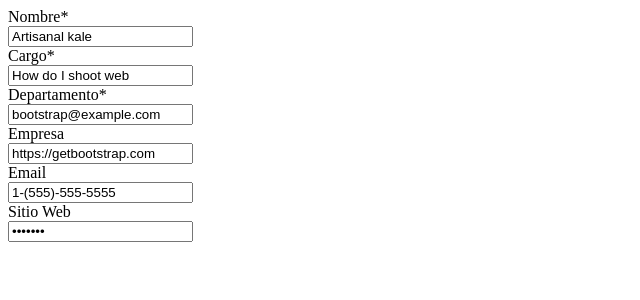
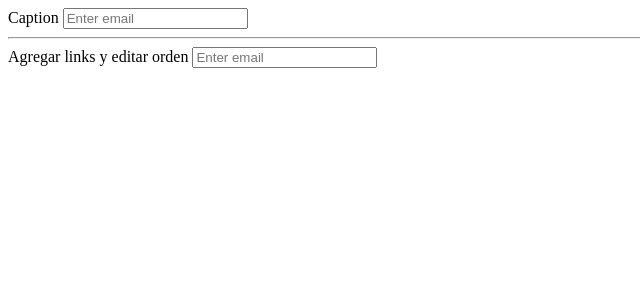
Before and after one commit to storrellas/signature_generator, a Django app: template ui/templates/tabs/social.html in a window 1280 px wide. Shown: the top 300 px of the page, without its empty margins (0-640 px from the left). Run offline with Django 3.2, Linux system fonts and the light colour scheme; the template is opened without the code that fills it, so the values that code supplies are empty.

Commit message:
ENH: Adding new files

```diff
--- a/ui/templates/signature.html
+++ b/ui/templates/signature.html
@@ -9,6 +9,11 @@
   <script src="https://code.jquery.com/jquery-3.3.1.slim.min.js" integrity="sha384-q8i/X+965DzO0rT7abK41JStQIAqVgRVzpbzo5smXKp4YfRvH+8abtTE1Pi6jizo" crossorigin="anonymous"></script>
   <script src="https://cdnjs.cloudflare.com/ajax/libs/popper.js/1.14.3/umd/popper.min.js" integrity="sha384-ZMP7rVo3mIykV+2+9J3UJ46jBk0WLaUAdn689aCwoqbBJiSnjAK/l8WvCWPIPm49" crossorigin="anonymous"></script>
   <script src="https://stackpath.bootstrapcdn.com/bootstrap/4.1.3/js/bootstrap.min.js" integrity="sha384-ChfqqxuZUCnJSK3+MXmPNIyE6ZbWh2IMqE241rYiqJxyMiZ6OW/JmZQ5stwEULTy" crossorigin="anonymous"></script>
+
+  <!-- React -->
+  <script src="https://cdnjs.cloudflare.com/ajax/libs/react/15.4.2/react.js"></script>
+  <script src="https://cdnjs.cloudflare.com/ajax/libs/react/15.4.2/react-dom.js"></script>
+  <script src="https://cdnjs.cloudflare.com/ajax/libs/babel-standalone/6.21.1/babel.min.js"></script>
 
   <style type=text/css>
     /* Show it is fixed to the top */
--- a/ui/templates/tabs/social.html
+++ b/ui/templates/tabs/social.html
@@ -1,36 +1,73 @@
-<div class="form-group row">
-  <label for="example-text-input" class="col-4 col-form-label">Nombre*</label>
-  <div class="col-8">
-    <input class="form-control" type="text" value="Artisanal kale" id="example-text-input">
-  </div>
+{% load staticfiles %}
+
+<div class="form-group">
+  <label for="exampleInputEmail1">Caption</label>
+  <input type="email" class="form-control" id="exampleInputEmail1" aria-describedby="emailHelp" placeholder="Enter email">
+  <small id="emailHelp" class="form-text text-muted"></small>
 </div>
-<div class="form-group row">
-  <label for="example-search-input" class="col-4 col-form-label">Cargo*</label>
-  <div class="col-8">
-    <input class="form-control" type="search" value="How do I shoot web" id="example-search-input">
-  </div>
+
+
+<hr/>
+
+<div class="form-group">
+  <div id="social_sink"></div>
+  <label for="exampleInputEmail1">Agregar links y editar orden</label>
+  <input type="email" class="form-control" id="exampleInputEmail1" aria-describedby="emailHelp" placeholder="Enter email">
+  <small id="emailHelp" class="form-text text-muted"></small>
 </div>
-<div class="form-group row">
-  <label for="example-email-input" class="col-4 col-form-label">Departamento*</label>
-  <div class="col-8">
-    <input class="form-control" type="email" value="bootstrap@example.com" id="example-email-input">
-  </div>
-</div>
-<div class="form-group row">
-  <label for="example-url-input" class="col-4 col-form-label">Empresa</label>
-  <div class="col-8">
-    <input class="form-control" type="url" value="https://getbootstrap.com" id="example-url-input">
-  </div>
-</div>
-<div class="form-group row">
-  <label for="example-tel-input" class="col-4 col-form-label">Email</label>
-  <div class="col-8">
-    <input class="form-control" type="tel" value="1-(555)-555-5555" id="example-tel-input">
-  </div>
-</div>
-<div class="form-group row">
-  <label for="example-password-input" class="col-4 col-form-label">Sitio Web</label>
-  <div class="col-8">
-    <input class="form-control" type="password" value="hunter2" id="example-password-input">
-  </div>
-</div>
+
+<script>
+$(document).ready(function(){
+    $('[data-toggle="tooltip"]').tooltip();
+});
+</script>
+
+
+<script type="text/babel">
+
+  class SocialLink extends React.Component {
+    render() {
+
+      var imgStyle = {
+        marginRight: 5
+      };
+
+      return (
+      <a className="social-icon"  href="javascript:void(0)" data-toggle="tooltip" data-placement="top" title={this.props.title} style={imgStyle}>
+        <img alt="Linkedin" data-placeholder="https://www.linkedin.com/in/id" src={this.props.src} width="24px"></img>
+      </a>
+      )
+    }
+  }
+
+    class SocialLinkList extends React.Component {
+
+      constructor(props){
+        super(props)
+      }
+
+      render() {
+        return (
+          <div className="form-group">
+            <SocialLink src="{% static 'img/facebook.png' %}" title="Facebook"/>
+            <SocialLink src="{% static 'img/linkedin.png' %}" title="Linkedin"/>
+            <SocialLink src="{% static 'img/instagram.png' %}" title="Instagram"/>
+            <SocialLink src="{% static 'img/googleplus.png' %}" title="Googleplus"/>
+            <SocialLink src="{% static 'img/youtube.png' %}" title="Youtube"/>
+            <SocialLink src="{% static 'img/behance.png' %}" title="Behance"/>
+            <SocialLink src="{% static 'img/vimeo.png' %}" title="Vimeo"/>
+            <SocialLink src="{% static 'img/pinterest.png' %}" title="Pinterest"/>
+            <SocialLink src="{% static 'img/dribble.png' %}" title="Dribble"/>
+            <SocialLink src="{% static 'img/github.png' %}" title="GitHub"/>
+            <SocialLink src="{% static 'img/stackoverflow.png' %}" title="StackOverflow"/>
+            <SocialLink src="{% static 'img/medium.png' %}" title="Medium"/>
+            <SocialLink src="{% static 'img/flickr.png' %}" title="Flickr"/>
+            <SocialLink src="{% static 'img/wordpress.png' %}" title="Wordpress"/>
+          </div>
+        )
+      }
+    }
+
+    // Render Items
+    ReactDOM.render( <SocialLinkList />, document.getElementById('social_sink'));
+</script>
```
Also changed, not shown: ui/templates/tabs/contacts.html (+4 -4 lines), ui/templates/tabs/design.html (+1 -36 lines), ui/templates/tabs/general.html (+6 -6 lines), ui/static/img/behance.png (added), ui/static/img/dribble.png (added), ui/static/img/facebook.png (added), ui/static/img/flickr.png (added), ui/static/img/github.png (added), ui/static/img/googleplus.png (added), ui/static/img/instagram.png (added), ui/static/img/linkedin.png (added), ui/static/img/medium.png (added), ui/static/img/pinterest.png (added), ui/static/img/stackoverflow.png (added), 4 more files.
